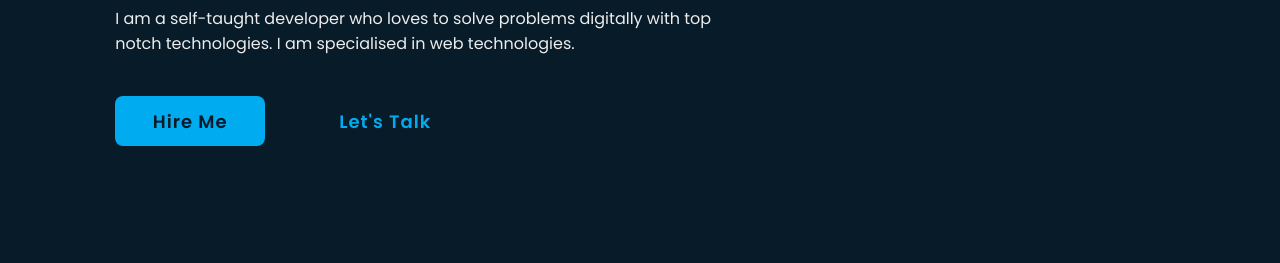
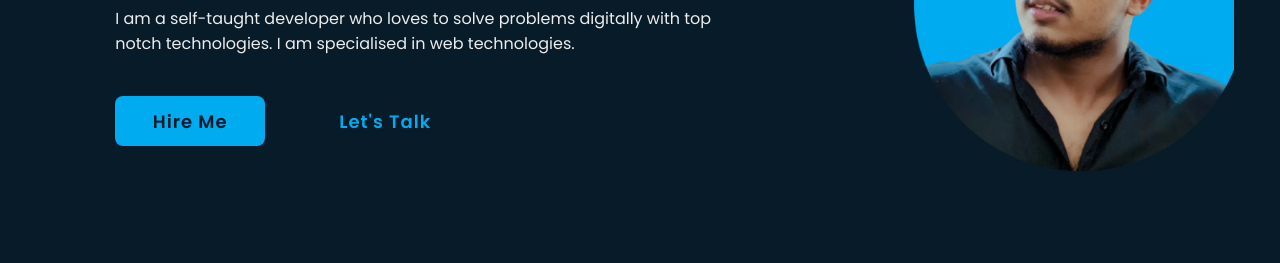
Before and after one commit to Abhinand-SD/resposive-personal-portfolio-website, a plain HTML site: page index.html in a window 1280 px wide. Shown: the part 394-657 px from the top of the page. Drawn offline with nearby package versions, Linux system fonts and the light colour scheme; the site is published under a folder, as on GitHub Pages, so addresses that start at the root find nothing.

Commit message:
Update style.css
update to previous home page img path

```diff
--- a/style.css
+++ b/style.css
@@ -94,7 +94,7 @@ section {
   display: flex;
   align-items: center;
   padding: 0 9%;
-  background: url("/image/home.jpg") no-repeat;
+  background: url("image/home.jpg") no-repeat;
   background-size: cover;
   background-position: center;
 }
```
